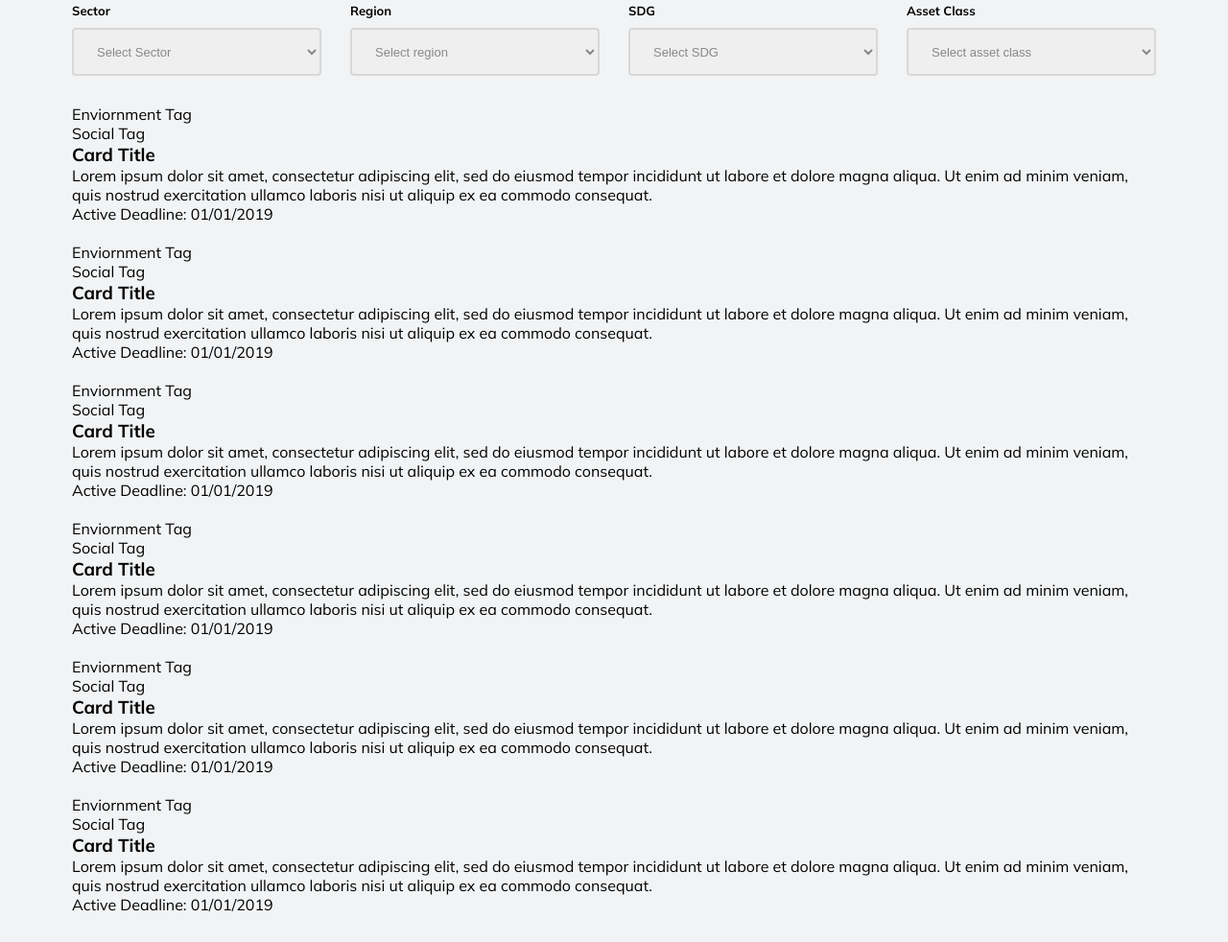
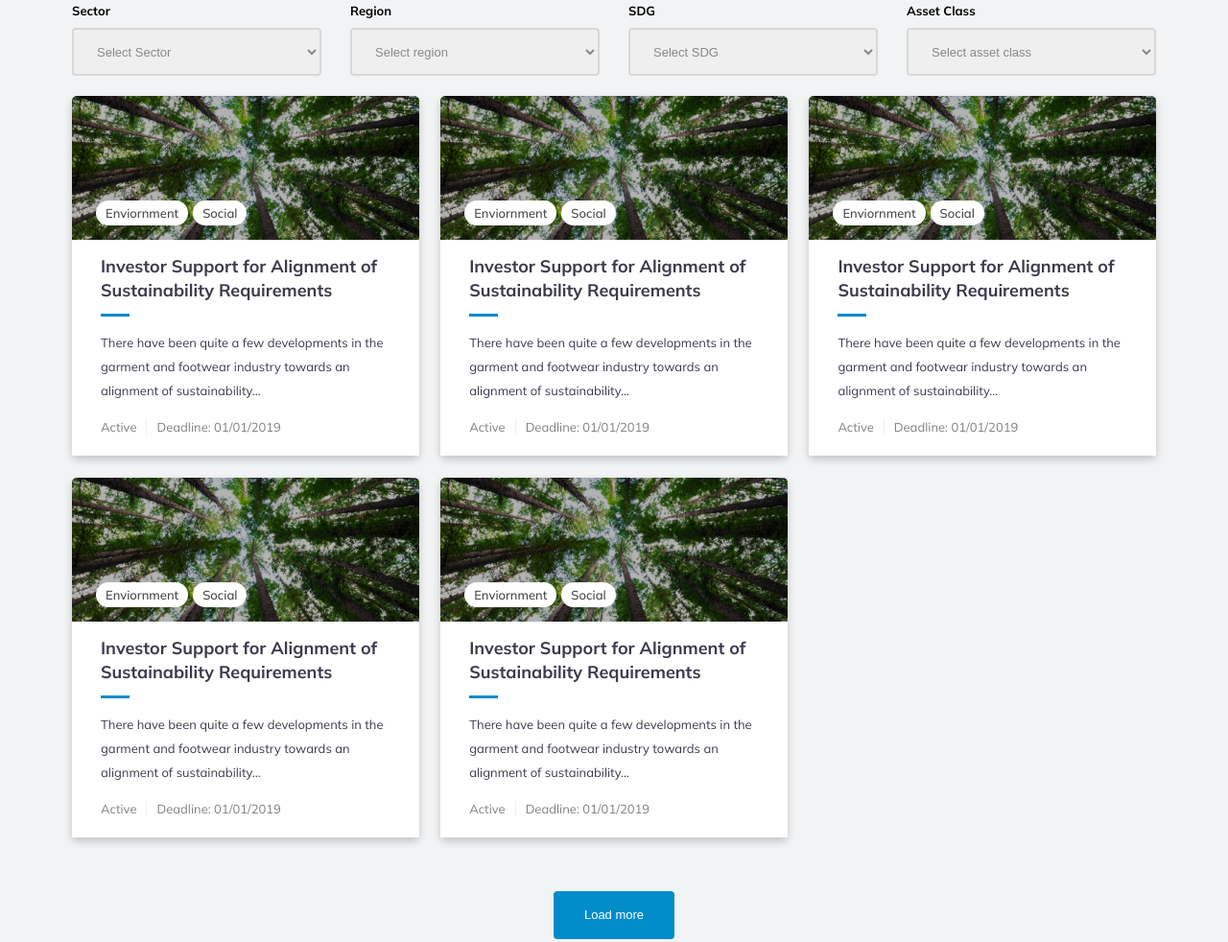
Before and after one commit to ayush-compuco/fe-task-1, a plain HTML site: page index.html in a window 1280 px wide. Shown: the part 421-1403 px from the top of the page at 96% size. Drawn offline with Linux system fonts and the light colour scheme.

Commit message:
Added the remaining styles for the card.

```diff
--- a/index.html
+++ b/index.html
@@ -1,4 +1,3 @@
-<!DOCTYPE html>
 <html lang="en">
 
 <head>
@@ -16,34 +15,21 @@
 
 <body>
     <div class="top-header">
-        <div class="top-header-wrapper">
-            <a href="">PRI</a>
-            <a href="">Collaboration Platform</a>
-            <a href="">Data Portal</a>
-            <a href="">Reporting Tool</a>
-            <a href="">PRI Academy</a>
-        </div>
+        <div class="top-header-wrapper"><a href="">PRI</a><a href="">Collaboration Platform</a><a href="">Data
+                Portal</a><a href="">Reporting Tool</a><a href="">PRI Academy</a></div>
     </div>
     <div class="navbar">
         <div class="navbar-wrapper">
-            <div class="nav-logo">
-                <a href="https://www.unpri.org/"><img alt="PRI Logo" src="../../assets/images/logo.svg" width="150"
-                        height="70"></a>
-            </div>
-            <div class="nav-search">
-                <input class="search-bar" type="text" placeholder="Search">
-            </div>
+            <div class="nav-logo"><a href="https://www.unpri.org/"><img alt="PRI Logo"
+                        src="../../assets/images/logo.svg" width="150" height="70"></a></div>
+            <div class="nav-search"><input class="search-bar" type="text" placeholder="Search"></div>
             <div class="nav-buttons">
-                <form action="">
-                    <input class="navbar-button navbar-signup" id="register-button" type="submit" name="register"
-                        value="Register">
-                    <input class="navbar-button navbar-login" id="login-button" type="submit" name="login"
-                        value="Sign in">
-                </form>
+                <form action=""><input class="navbar-button navbar-signup" id="register-button" type="submit"
+                        name="register" value="Register"><input class="navbar-button navbar-login" id="login-button"
+                        type="submit" name="login" value="Sign in"></form>
             </div>
         </div>
     </div>
-
     <main>
         <div class="row-container">
             <div class="search-container search-wrapper">
@@ -52,188 +38,153 @@
                 </div>
             </div>
         </div>
-
         <div class="horizontal-line"></div>
-
         <div class="row-container">
             <div class="search-results search-wrapper">
-
                 <div class="search-keyword">
                     <p>Results for "Sustainability"</p>
                 </div>
                 <div class="results-counter">
-                    <p>90 Results</p>
-                    <span class="show-advanced-filters" data-label-open="Hide advanced filters"
-                        data-label-close="Show advanced filters"> Show advanced filters
-                    </span>
+                    <p>90 Results</p><span class="show-advanced-filters" data-label-open="Hide advanced filters"
+                        data-label-close="Show advanced filters">Show advanced filters </span>
                 </div>
-
                 <div class="filters-form">
                     <form action="" class="search-filters">
                         <div class="form-row">
-                            <div class="form-input-item form-input-item-top">
-                                <label for="type">Type</label>
-                                <select id="type" name="Type">
+                            <div class="form-input-item form-input-item-top"><label for="type">Type</label><select
+                                    id="type" name="Type">
                                     <option value="none" selected disabled hidden>Select type</option>
                                     <option value="type1">Type 1</option>
                                     <option value="type2">Type 2</option>
-                                </select>
-                            </div>
-                            <div class="form-input-item form-input-item-top">
-                                <label for="esg-theme">ESG Theme</label>
-                                <select id="esg-theme" name="ESG Theme">
+                                </select></div>
+                            <div class="form-input-item form-input-item-top"><label for="esg-theme">ESG
+                                    Theme</label><select id="esg-theme" name="ESG Theme">
                                     <option value="none" selected disabled hidden>Select ESG Theme</option>
                                     <option value="theme1">Theme 1</option>
                                     <option value="theme2">Theme 2</option>
-                                </select>
+                                </select></div>
                         </div>
-                        </div>
-
                         <div class="form-row">
-                            <div class="form-input-item form-input-item-bottom">
-                                <label for="sector">Sector</label>
-                                <select id="sector" name="Sector">
+                            <div class="form-input-item form-input-item-bottom"><label
+                                    for="sector">Sector</label><select id="sector" name="Sector">
                                     <option value="none" selected disabled hidden>Select Sector</option>
                                     <option value="sector1">Sector 1</option>
                                     <option value="sector2">Sector 2</option>
-                                </select>
-                            </div>
-
-                            <div class="form-input-item form-input-item-bottom">
-                                <label for="region">Region</label>
-                                <select id="region" name="Region">
+                                </select></div>
+                            <div class="form-input-item form-input-item-bottom"><label
+                                    for="region">Region</label><select id="region" name="Region">
                                     <option value="none" selected disabled hidden>Select region</option>
                                     <option value="region1">Region 1</option>
                                     <option value="region2">Region 2</option>
-                                </select>
-                            </div>
-
-                            <div class="form-input-item form-input-item-bottom">
-                                <label for="sdg">SDG</label>
-                                <select id="sdg" name="SDG">
+                                </select></div>
+                            <div class="form-input-item form-input-item-bottom"><label for="sdg">SDG</label><select
+                                    id="sdg" name="SDG">
                                     <option value="none" selected disabled hidden>Select SDG</option>
                                     <option value="sdg1">SDG 1</option>
                                     <option value="sdg2">SDG 2</option>
-                                </select>
-                            </div>
-
-                            <div class="form-input-item form-input-item-bottom">
-                                <label for="asset-class">Asset Class</label>
-                                <select id="asset-class" name="Asset Class">
+                                </select></div>
+                            <div class="form-input-item form-input-item-bottom"><label for="asset-class">Asset
+                                    Class</label><select id="asset-class" name="Asset Class">
                                     <option value="none" selected disabled hidden>Select asset class</option>
                                     <option value="asset1">Asset Class 1</option>
                                     <option value="asset2">Asset Class 2</option>
-                                </select>
-                            </div>
-
+                                </select></div>
                         </div>
                     </form>
                 </div>
-
                 <div class="search-result-cards">
-                    <div class="content-card card-1">
-                        <img src="" alt="" class="card-image">
-                        <div class="card-tags">
-                            <p>Enviornment Tag</p>
-                            <p>Social Tag</p>
+                    <div class="search-results-cards-wrapper">
+                        <div class="content-card">
+                            <div class="card-top">
+                                <div class="card-image-wrapper"><img src="assets/images/card-img.jpg" alt=""
+                                        class="card-image"></div>
+                                <div class="card-tags"><span>Enviornment</span><span>Social</span></div>
                             </div>
-                        <h3 class="card-title">Card Title</h3>
-                        <p class="card-description">Lorem ipsum dolor sit amet, consectetur adipiscing elit, sed do
-                            eiusmod
-                            tempor incididunt ut labore et dolore magna aliqua. Ut enim ad minim veniam, quis nostrud
-                            exercitation ullamco laboris nisi ut aliquip ex ea commodo consequat.</p>
-                        <span class="card-status">Active</span>
-                        <span class="card-deadline">Deadline: 01/01/2019</span>
+                            <div class="card-bottom">
+                                <h3 class="card-title">Investor Support for Alignment of Sustainability Requirements
+                                </h3>
+                                <p class="card-description">There have been quite a few developments in the garment and
+                                    footwear industry towards an alignment of sustainability…</p>
+                                <div class="card-details"><span class="card-status">Active</span><span
+                                        class="card-deadline">Deadline: 01/01/2019</span></div>
                             </div>
-
-                    <div class="content-card card-2">
-                        <img src="" alt="" class="card-image">
-                        <div class="card-tags">
-                            <p>Enviornment Tag</p>
-                            <p>Social Tag</p>
                         </div>
-                        <h3 class="card-title">Card Title</h3>
-                        <p class="card-description">Lorem ipsum dolor sit amet, consectetur adipiscing elit, sed do
-                            eiusmod
-                            tempor incididunt ut labore et dolore magna aliqua. Ut enim ad minim veniam, quis nostrud
-                            exercitation ullamco laboris nisi ut aliquip ex ea commodo consequat.</p>
-                        <span class="card-status">Active</span>
-                        <span class="card-deadline">Deadline: 01/01/2019</span>
+                        <div class="content-card">
+                            <div class="card-top">
+                                <div class="card-image-wrapper"><img src="assets/images/card-img.jpg" alt=""
+                                        class="card-image"></div>
+                                <div class="card-tags"><span>Enviornment</span><span>Social</span></div>
                             </div>
-
-                    <div class="content-card card-3">
-                        <img src="" alt="" class="card-image">
-                        <div class="card-tags">
-                            <p>Enviornment Tag</p>
-                            <p>Social Tag</p>
+                            <div class="card-bottom">
+                                <h3 class="card-title">Investor Support for Alignment of Sustainability Requirements
+                                </h3>
+                                <p class="card-description">There have been quite a few developments in the garment and
+                                    footwear industry towards an alignment of sustainability…</p>
+                                <div class="card-details"><span class="card-status">Active</span><span
+                                        class="card-deadline">Deadline: 01/01/2019</span></div>
                             </div>
-                        <h3 class="card-title">Card Title</h3>
-                        <p class="card-description">Lorem ipsum dolor sit amet, consectetur adipiscing elit, sed do
-                            eiusmod
-                            tempor incididunt ut labore et dolore magna aliqua. Ut enim ad minim veniam, quis nostrud
-                            exercitation ullamco laboris nisi ut aliquip ex ea commodo consequat.</p>
-                        <span class="card-status">Active</span>
-                        <span class="card-deadline">Deadline: 01/01/2019</span>
                         </div>
-
-                    <div class="content-card card-4">
-                        <img src="" alt="" class="card-image">
-                        <div class="card-tags">
-                            <p>Enviornment Tag</p>
-                            <p>Social Tag</p>
+                        <div class="content-card">
+                            <div class="card-top">
+                                <div class="card-image-wrapper"><img src="assets/images/card-img.jpg" alt=""
+                                        class="card-image"></div>
+                                <div class="card-tags"><span>Enviornment</span><span>Social</span></div>
                             </div>
-                        <h3 class="card-title">Card Title</h3>
-                        <p class="card-description">Lorem ipsum dolor sit amet, consectetur adipiscing elit, sed do
-                            eiusmod
-                            tempor incididunt ut labore et dolore magna aliqua. Ut enim ad minim veniam, quis nostrud
-                            exercitation ullamco laboris nisi ut aliquip ex ea commodo consequat.</p>
-                        <span class="card-status">Active</span>
-                        <span class="card-deadline">Deadline: 01/01/2019</span>
+                            <div class="card-bottom">
+                                <h3 class="card-title">Investor Support for Alignment of Sustainability Requirements
+                                </h3>
+                                <p class="card-description">There have been quite a few developments in the garment and
+                                    footwear industry towards an alignment of sustainability…</p>
+                                <div class="card-details"><span class="card-status">Active</span><span
+                                        class="card-deadline">Deadline: 01/01/2019</span></div>
                             </div>
-
-                    <div class="content-card card-5">
-                        <img src="" alt="" class="card-image">
-                        <div class="card-tags">
-                            <p>Enviornment Tag</p>
-                            <p>Social Tag</p>
                         </div>
-                        <h3 class="card-title">Card Title</h3>
-                        <p class="card-description">Lorem ipsum dolor sit amet, consectetur adipiscing elit, sed do
-                            eiusmod
-                            tempor incididunt ut labore et dolore magna aliqua. Ut enim ad minim veniam, quis nostrud
-                            exercitation ullamco laboris nisi ut aliquip ex ea commodo consequat.</p>
-                        <span class="card-status">Active</span>
-                        <span class="card-deadline">Deadline: 01/01/2019</span>
+                        <div class="content-card">
+                            <div class="card-top">
+                                <div class="card-image-wrapper"><img src="assets/images/card-img.jpg" alt=""
+                                        class="card-image"></div>
+                                <div class="card-tags"><span>Enviornment</span><span>Social</span></div>
                             </div>
-
-                    <div class="content-card card-6">
-                        <img src="" alt="" class="card-image">
-                        <div class="card-tags">
-                            <p>Enviornment Tag</p>
-                            <p>Social Tag</p>
+                            <div class="card-bottom">
+                                <h3 class="card-title">Investor Support for Alignment of Sustainability Requirements
+                                </h3>
+                                <p class="card-description">There have been quite a few developments in the garment and
+                                    footwear industry towards an alignment of sustainability…</p>
+                                <div class="card-details"><span class="card-status">Active</span><span
+                                        class="card-deadline">Deadline: 01/01/2019</span></div>
                             </div>
-                        <h3 class="card-title">Card Title</h3>
-                        <p class="card-description">Lorem ipsum dolor sit amet, consectetur adipiscing elit, sed do
-                            eiusmod
-                            tempor incididunt ut labore et dolore magna aliqua. Ut enim ad minim veniam, quis nostrud
-                            exercitation ullamco laboris nisi ut aliquip ex ea commodo consequat.</p>
-                        <span class="card-status">Active</span>
-                        <span class="card-deadline">Deadline: 01/01/2019</span>
                         </div>
-
+                        <div class="content-card">
+                            <div class="card-top">
+                                <div class="card-image-wrapper"><img src="assets/images/card-img.jpg" alt=""
+                                        class="card-image"></div>
+                                <div class="card-tags"><span>Enviornment</span><span>Social</span></div>
                             </div>
-                <div></div>
-                <input class="load-more-button" id="load-more-results" type="submit" name="load-more" value="Load more">
+                            <div class="card-bottom">
+                                <h3 class="card-title">Investor Support for Alignment of Sustainability Requirements
+                                </h3>
+                                <p class="card-description">There have been quite a few developments in the garment and
+                                    footwear industry towards an alignment of sustainability…</p>
+                                <div class="card-details"><span class="card-status">Active</span><span
+                                        class="card-deadline">Deadline: 01/01/2019</span></div>
+                            </div>
+                        </div>
+                    </div>
+                </div>
+                <div></div><input class="load-more-button" id="load-more-results" type="submit" name="load-more"
+                    value="Load more">
             </div>
         </div>
     </main>
-
     <footer class="footer">
         <div class="footer-wrapper">
-            <p>The PRI is an investor initiative in partnership with UNEP Finance Initiative and UN Global Compact.</p>
+            <p>The PRI is an investor initiative in partnership with UNEP Finance Initiative and UN Global Compact. </p>
             <img src="../../assets/images/footer-company.png" alt="Footer company image">
-            <p class="p2">PRI Association, 25 Camperdown Street, London, E1 8DZ, UK | Company no: 7297947 | +44 (0)20
-                3714 3141 | info@unpri.org | ISO 14001:2004 Management Standard</p>
+            <p class="p2">PRI Association,
+                25 Camperdown Street,
+                London,
+                E1 8DZ,
+                UK | Company no: 7297947 |+44 (0)20 3714 3141 | info@unpri.org | ISO 14001:2004 Management Standard </p>
         </div>
     </footer>
 </body>
--- a/styles/sass/styles.scss
+++ b/styles/sass/styles.scss
@@ -273,3 +273,113 @@ input.search-bar {
     border-top: 1px solid #fff;
     padding-top: 20px;
 }
+
+
+// Cards
+.search-results-cards-wrapper {
+    display: flex;
+    flex-wrap: wrap;
+    // height: 100%;
+
+    .content-card {
+        box-shadow: 0 4px 8px 0 rgba(0, 0, 0, 0.2);
+        transition: 0.3s;
+        border-radius: 5px;
+        width: 32%;
+        margin: 1%;
+
+        .card-image-wrapper {
+            height: 150px;
+            width: 100%;
+            border-radius: 5px 5px 0 0;
+            overflow: hidden;
+            display: flex;
+            align-items: center;
+
+            img {
+                width: 100%;
+                filter: brightness(70%);
+            }
+        }
+    }
+
+    .content-card:nth-child(3n - 2) {
+        margin-left: 0;
+    }
+
+    .content-card:nth-child(3n + 0) {
+        margin-right: 0;
+    }
+
+    .card-top {
+        position: relative;
+    }
+
+    .card-tags {
+        position: absolute;
+        bottom: 20px;
+        left: 25px;
+
+        span {
+            color: #444;
+            font-weight: 500;
+            font-size: 13px;
+            background: #fff;
+            border-radius: 15px;
+            padding: 5px 10px;
+            margin-right: 5px;
+        }
+    }
+
+    .card-bottom {
+        padding: 15px 30px;
+        background-color: #fff;
+
+        .card-title {
+            color: #3B3A4C;
+            font-size: 18px;
+            font-weight: 700;
+            line-height: 25px;
+            position: relative;
+            padding-bottom: 30px;
+        }
+
+        .card-title:after {
+            content: "";
+            height: 3px;
+            background-color: #008CC8;
+            width: 30px;
+            position: absolute;
+            bottom: 15px;
+            left: 0;
+        }
+
+        .card-description {
+            color: #3B3A4C;
+            font-size: 13px;
+            letter-spacing: 0;
+            line-height: 25px;
+        }
+
+        .card-details {
+            margin-top: 10px;
+
+            span {
+                color: #808080;
+                font-size: 13px;
+                letter-spacing: 0;
+                line-height: 30px;
+                padding: 0 10px;
+                border-right: #f0f0f0 1px solid;
+            }
+
+            span:first-of-type {
+                padding-left: 0;
+            }
+
+            span:last-of-type {
+                border-right: 0;
+            }
+        }
+    }
+}
```
Also changed, not shown: assets/images/card-img.jpg (added), styles/css/styles.css. Lines whose indentation alone changed are shown as unchanged.
